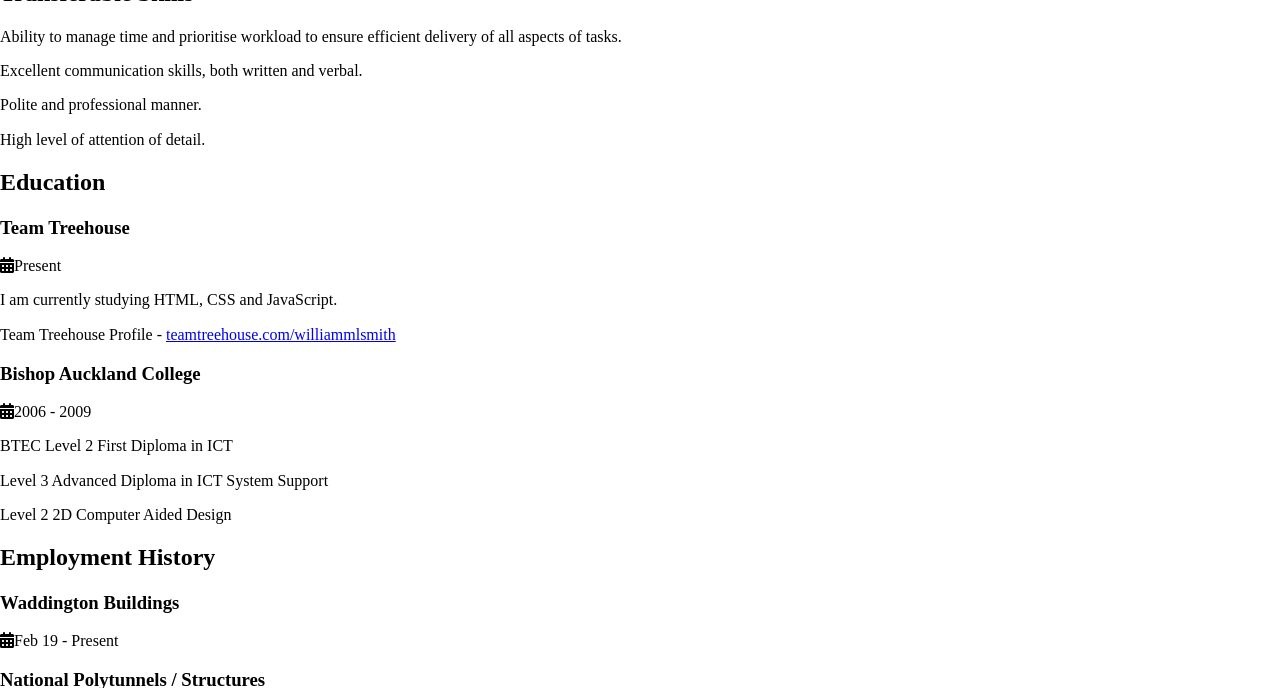
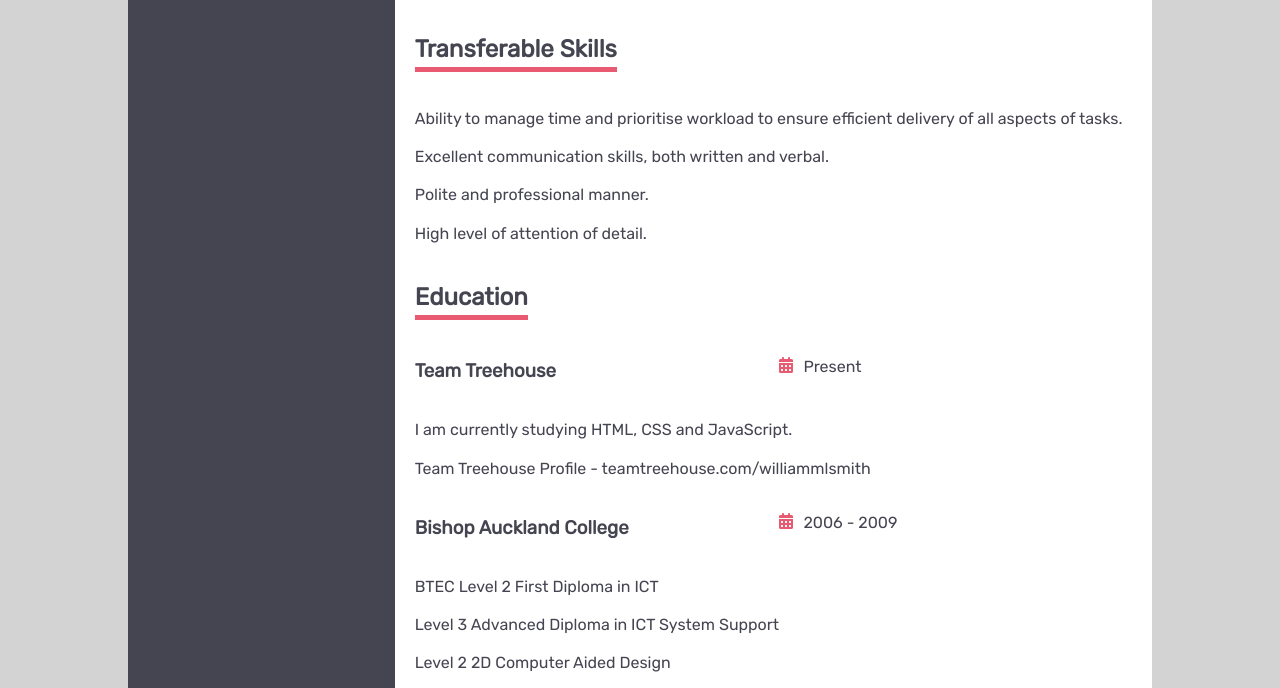
Before and after one commit to wmlsmith/wmlsmith.co.uk, a plain HTML site: page index.html in a window 1280 px wide. Shown: the part 366-1054 px from the top of the page. Drawn offline with nearby package versions, Linux system fonts and the light colour scheme.

Commit message:
Fixed stylesheet href

```diff
--- a/index.html
+++ b/index.html
@@ -5,7 +5,7 @@
     <meta charset="utf-8">
     <link rel="stylesheet" href="https://necolas.github.io/normalize.css/8.0.1/normalize.css">
     <link rel="stylesheet" href="https://fonts.googleapis.com/css?family=Rubik&display=swap">
-    <link rel="stylesheet" href="css/main.css">
+    <link rel="stylesheet" href="css/style.css">
     <!-- Global site tag (gtag.js) - Google Analytics -->
     <script async src="https://www.googletagmanager.com/gtag/js?id=UA-39780765-5"></script>
     <script>
```
